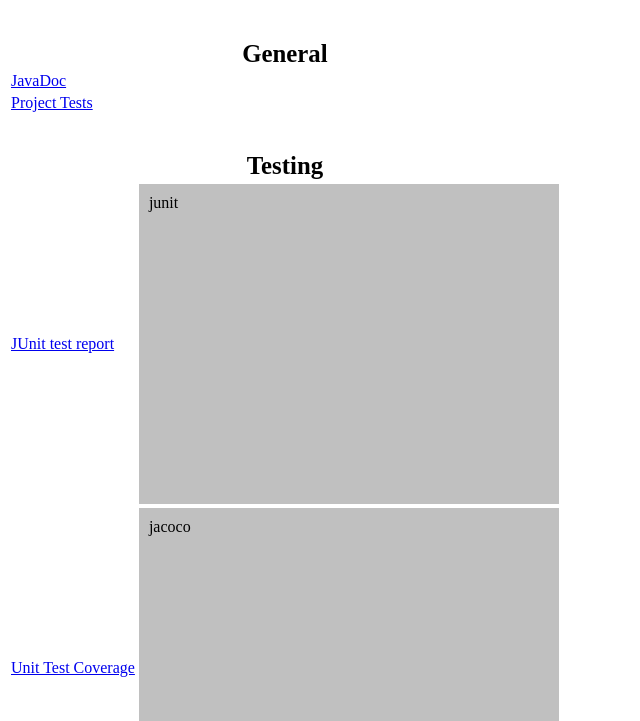
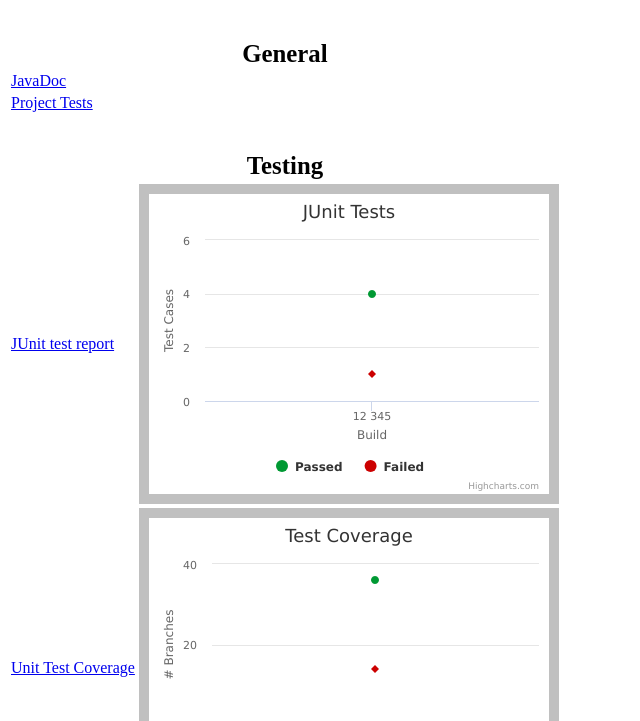
Before and after one commit to jcarey011/Website-Design-Analysis, a plain HTML site: page index.html in a window 1280 px wide. Shown: the part 79-800 px from the top of the page, without its empty margins (0-640 px from the left). Drawn offline with nearby package versions, Linux system fonts and the light colour scheme; no server answers.

Commit message:
index update

```diff
--- a/index.html
+++ b/index.html
@@ -61,8 +61,8 @@
 		     register2 (depending on the number of data series
 		     being plotted.  -->
 	    <script type="text/javascript">
-	        register2("junitGraph", "tests.csv", "JUnit Tests", "Test Cases");
-	        register2("jacocoGraph", "jacoco.csv", "Test Coverage", "# Branches");
+	        register2("junitGraph", "build/reports/tests.csv", "JUnit Tests", "Test Cases");
+	        register2("jacocoGraph", "build/reports/jacoco.csv", "Test Coverage", "# Branches");
 		</script>
 
 
```
